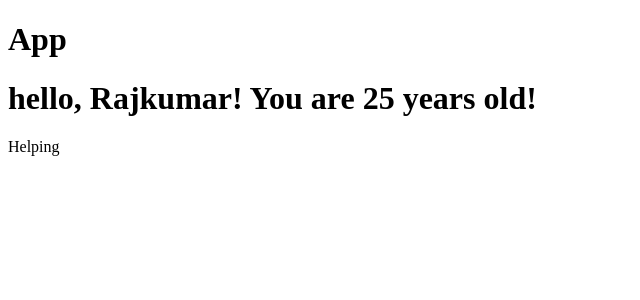
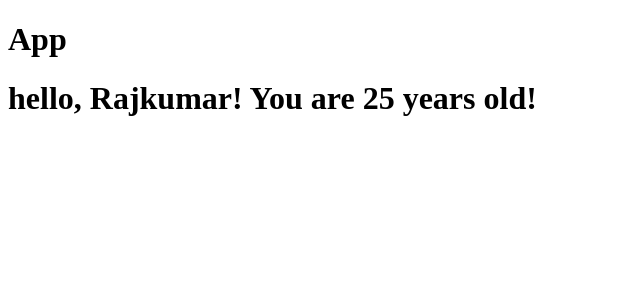
Before and after one commit to Rkthak/react-js-guvi, a React (Vite) app: page / in a window 1280 px wide. Shown: the top 300 px of the page, without its empty margins (0-640 px from the left). Built offline with nearby package versions, Linux system fonts and the light colour scheme.

Commit message:
deletled help

```diff
--- a/src/components/Header.jsx
+++ b/src/components/Header.jsx
@@ -1,5 +1,4 @@
 import { Component } from "react";
-import Helping from "./Helping";
 
 export default class Header extends Component {
   render() {
@@ -10,7 +9,6 @@ export default class Header extends Component {
         <h1>
           hello, {name}! You are {age} years old!{" "}
         </h1>
-        <Helping />
       </div>
     );
   }
--- a/src/components/Helping.jsx
+++ /dev/null
@@ -1,7 +0,0 @@
-import React from "react";
-
-const Helping = () => {
-  return <div>Helping</div>;
-};
-
-export default Helping;
```
